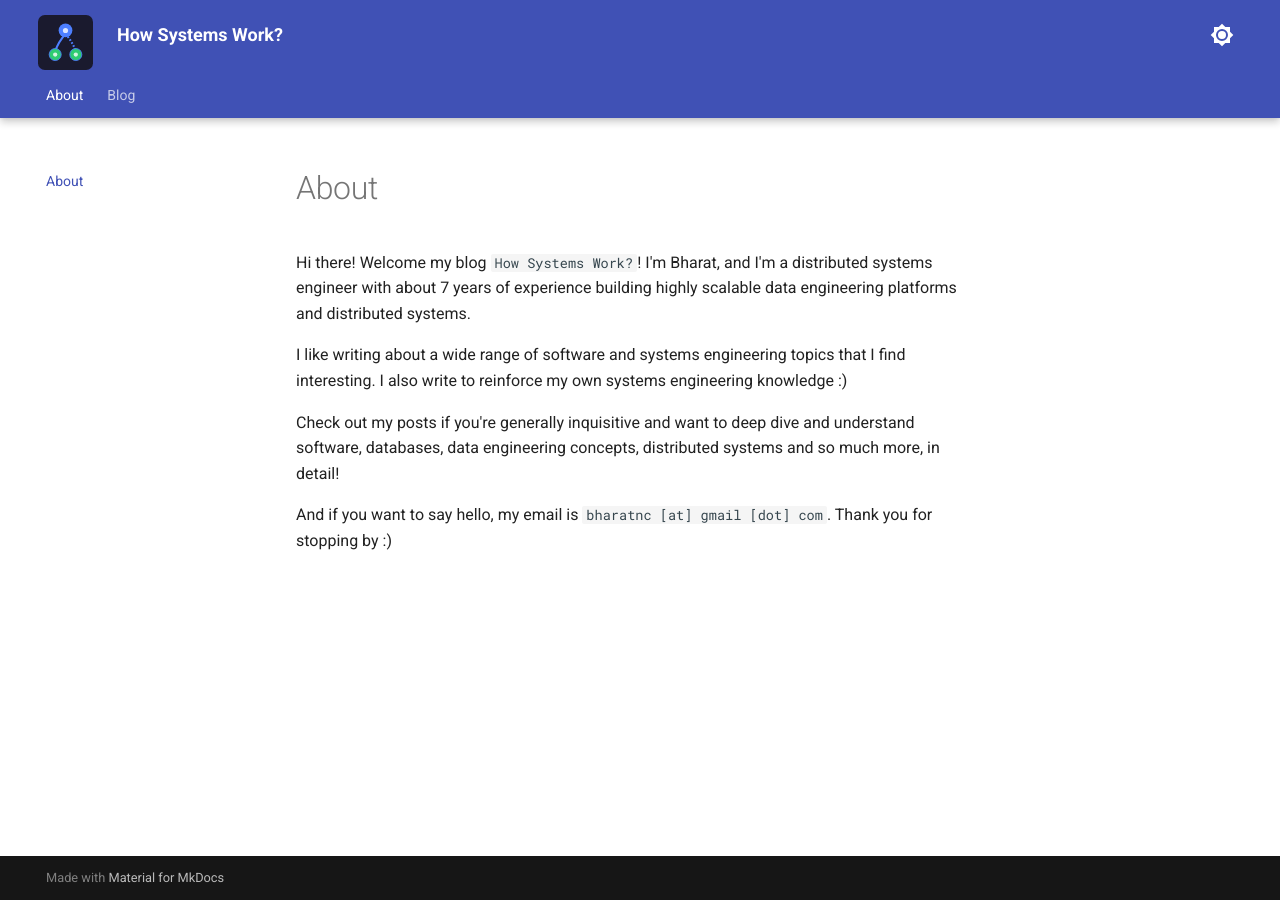
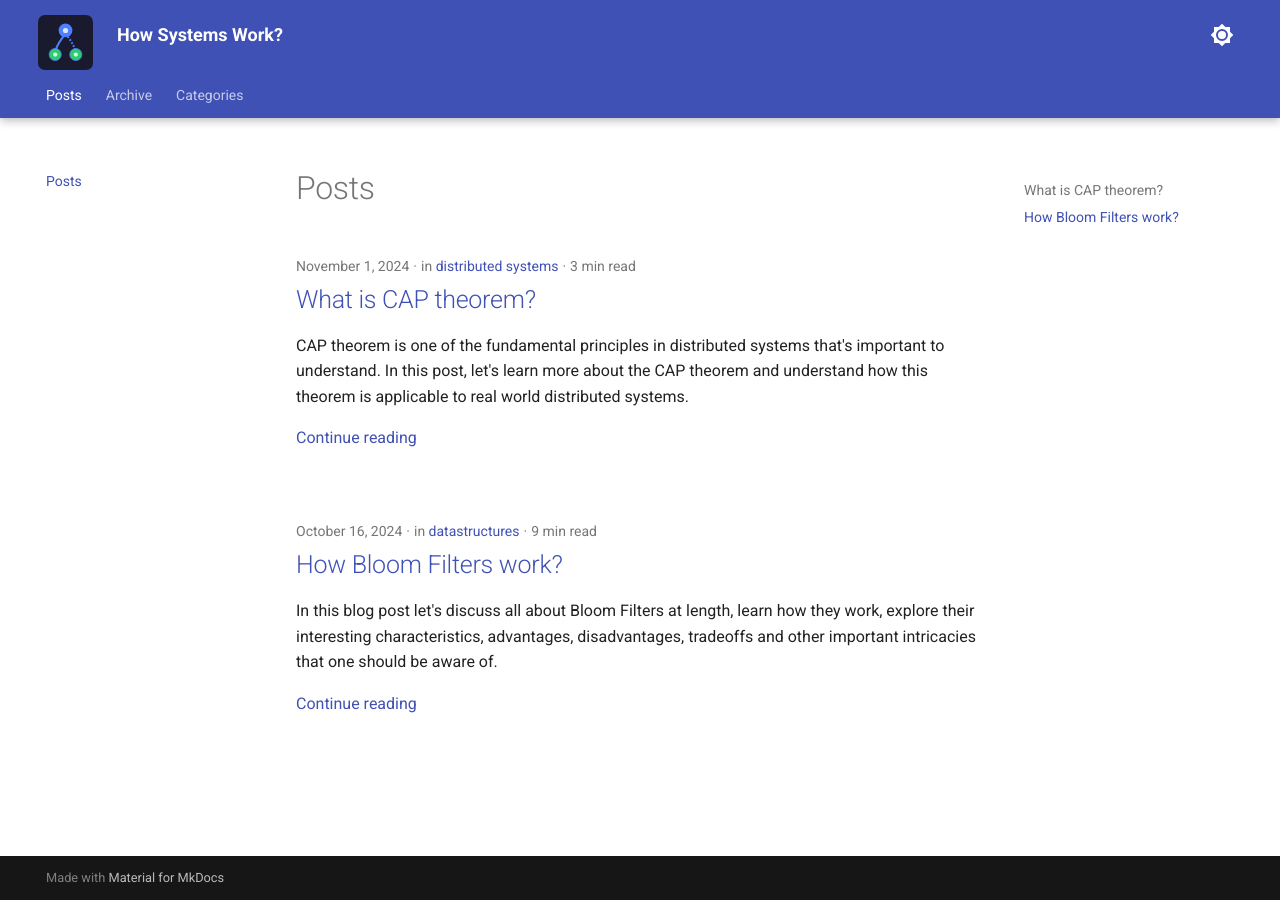
Before and after one commit to HowSystemsWork/howsystemswork.github.io, an MkDocs documentation site: the page built from docs/index.md, in a window 1280 px wide. Built offline with MkDocs 1.6.1 and Material for MkDocs 9.7.7, drawn with Linux system fonts in a browser that asks for light colours.

Commit message:
make blog layout simpler

```diff
--- a/docs/index.md
+++ b/docs/index.md
@@ -1,12 +1 @@
-# About
-
-Hi there! Welcome my blog `How Systems Work?`! I'm Bharat, and I'm a distributed systems engineer with about 7 years
-of experience building highly scalable data engineering platforms and distributed systems.
-
-I like writing about a wide range of software and systems engineering topics that I find interesting. I also write to
-reinforce my own systems engineering knowledge :)
-
-Check out my posts if you're generally inquisitive and want to deep dive and understand software, databases, data
-engineering concepts, distributed systems and so much more, in detail!
-
-And if you want to say hello, my email is `bharatnc [at] gmail [dot] com`. Thank you for stopping by :)
+# Posts
--- a/mkdocs.yml
+++ b/mkdocs.yml
@@ -23,7 +23,10 @@ theme:
         name: Switch to light mode
 site_name: How Systems Work?
 plugins:
-  - blog
+  - blog:
+      blog_dir: "."
+      post_dir: blog
+      blog_toc: true
 
 markdown_extensions:
   - pymdownx.highlight:
```
Also changed, not shown: docs/blog/index.md (deleted, +0 -1 lines).
